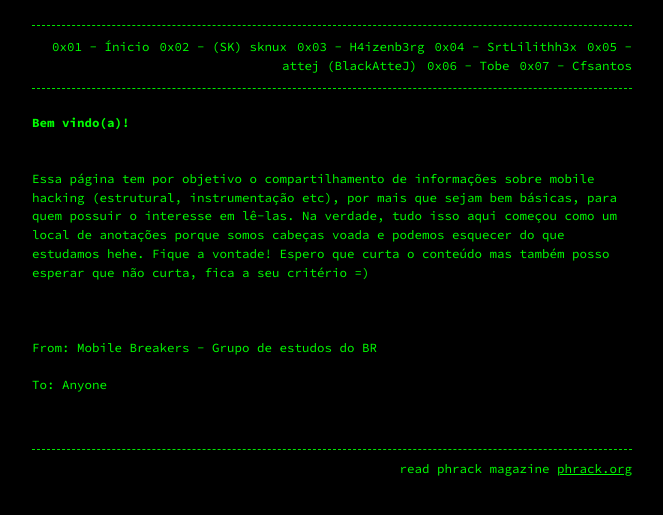
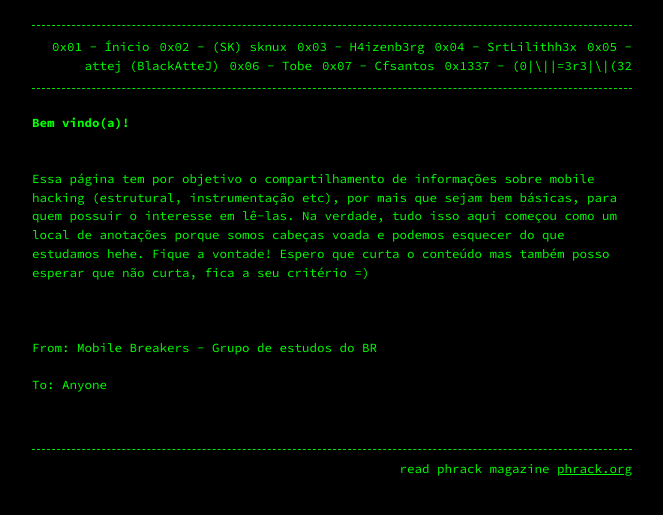
Before and after one commit to mobreakers/blog, a Jekyll site: the page built from index.md, in a window 1280 px wide. Shown: the top 515 px of the page, without its empty margins (308-971 px from the left). Built offline with Jekyll 4.4.1, drawn with Linux system fonts in a browser that asks for light colours; part of the change alters nothing that is shown.

```diff
--- a/_config.yml
+++ b/_config.yml
@@ -10,7 +10,7 @@ header_pages:
    - attej.md
    - tobe.md
    - cfsantos.md
-   - smallcourses.md
+   - confs.md
 
 footer: 'read phrack magazine <a href="http://phrack.org">phrack.org</a>'
 
```
